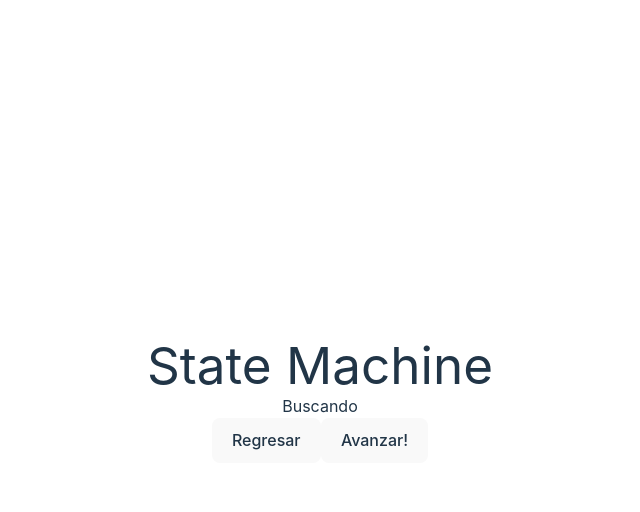
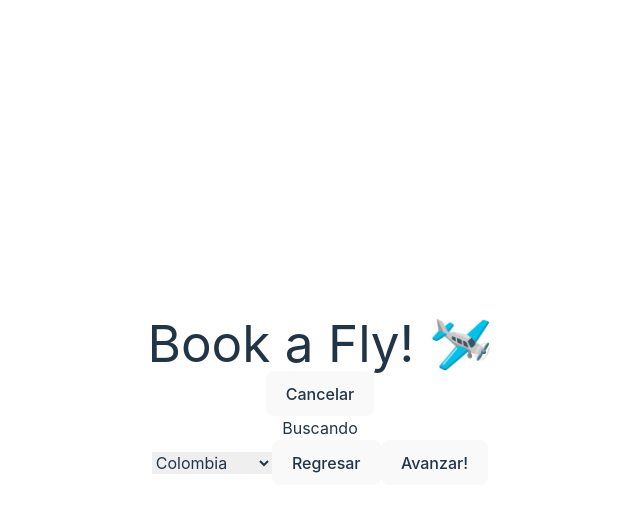
Before and after one commit to wildchamo/stateMachines101, a React (Vite) app: page / in a window 1280 px wide. Both pictures are taken after a click on the button "Avanzar!". Shown: the top 512 px of the page, without its empty margins (320-960 px from the left). Built offline with nearby package versions, Linux system fonts and the light colour scheme.

Commit message:
actions ✨

```diff
--- a/src/components/Search.jsx
+++ b/src/components/Search.jsx
@@ -11,6 +11,10 @@ const Search = ({send}) => {
     return (
         <div>
             Buscando <br />
+            <select name="" id="">
+                <option value="Colombia">Colombia</option>
+                <option value="Buenos Aires">Buenos Aires</option>
+            </select>
             <button onClick={regresar}>Regresar</button>
             <button onClick={avanzar}>Avanzar!</button>
         </div>
--- a/src/containers/BaseLayout.jsx
+++ b/src/containers/BaseLayout.jsx
@@ -1,6 +1,7 @@
 import { useMachine } from "@xstate/react";
 import bookingMachine from "../machines/bookingMachine";
-import {StepsLayout} from "./StepsLayout";
+import { StepsLayout } from "./StepsLayout";
+import { Nav } from "./Nav.jsx";
 
 const BaseLayout = () => {
   const [state, send] = useMachine(bookingMachine);
@@ -13,8 +14,8 @@ const BaseLayout = () => {
 
   return (
     <>
-      <h1>State Machine</h1>
-      <StepsLayout state={state} send={send}/>
+      <Nav state={state} send={send} />
+      <StepsLayout state={state} send={send} />
     </>
   );
 };
--- /dev/null
+++ b/src/containers/Nav.jsx
@@ -0,0 +1,14 @@
+export const Nav = ({ state, send }) => {
+  const cancelarVuelo = () => {
+    send("CANCEL");
+  };
+  return (
+    <nav>
+      <h1>Book a Fly! 🛩️</h1>
+
+      {!state.matches("initial") && (
+        <button onClick={cancelarVuelo}>Cancelar</button>
+      )}
+    </nav>
+  );
+};
--- a/src/containers/StepsLayout.jsx
+++ b/src/containers/StepsLayout.jsx
@@ -10,7 +10,6 @@ export const StepsLayout = ({ state, send }) => {
     if (state.matches("search")) return Search({ send });
     if (state.matches("passengers")) return Passengers({ send });
     if (state.matches("ticket")) return Ticket({ send });
-
     return null;
   };
 
--- a/src/machines/bookingMachine.js
+++ b/src/machines/bookingMachine.js
@@ -1,13 +1,18 @@
 import { createMachine } from "xstate";
 
-const bookingMachine = createMachine({
+//Cómo hago una wildchard
+
+const bookingMachine = createMachine(
+  {
     id: "Buy plane tickets",
     initial: "initial",
     states: {
       initial: {
         on: {
-        START: "search",
-
+          START: {
+            target: "search",
+            actions: "imprimirInicio",
+          },
         },
       },
       search: {
@@ -28,7 +33,14 @@ const bookingMachine = createMachine({
         },
       },
     },
-});
-
+  },
+  {
+    actions: {
+      imprimirInicio: () => {
+        console.log("Listoo, mero inicio");
+      },
+    },
+  }
+);
 
 export default bookingMachine;
```
Lines whose indentation alone changed are shown as unchanged.
